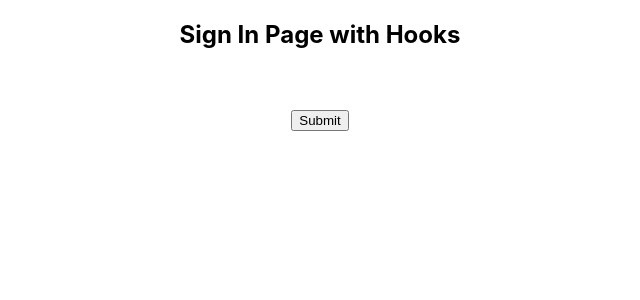
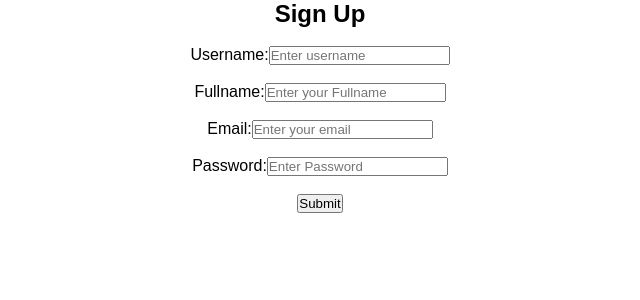
Before and after one commit to sggurjeet/reactreduxdemo, a React (Create React App) app: page / in a window 1280 px wide. Shown: the top 300 px of the page, without its empty margins (320-960 px from the left). Built offline with nearby package versions, Linux system fonts and the light colour scheme.

Commit message:
independent validation for fields

```diff
--- a/src/App.js
+++ b/src/App.js
@@ -1,7 +1,7 @@
 // import logo from './logo.svg';
-import './App.css';
-import { Provider } from 'react-redux';
-import store from './redux/store';
+import "./App.css";
+import { Provider } from "react-redux";
+import store from "./redux/store";
 // import CakeContainer from './components/CakeContainer';
 // import HooksCakeContainer from './components/HooksCakeContainer';
 // import IceCreamContainer from './components/IceCreamContainer';
@@ -10,18 +10,16 @@ import store from './redux/store';
 // import UserContainer from './components/UserContainer';
 // import AxiosTest from './components/axiosTest';
 //import Login from './components/Login/Login';
-//import NewLogin from './components/Login/NewLogin';
-import LoginHooks from './components/Login/LoginHooks';
-
-
+import NewLogin from "./components/Login/NewLogin";
+//import LoginHooks from "./components/Login/LoginHooks";
 
 function App() {
   return (
     <Provider store={store}>
-     <div className="App">
-     <LoginHooks />
-
-       {/*
+      <div className="App">
+        <NewLogin />
+        {/*
+       <LoginHooks />
        <NewLogin />
       <Login />
        <AxiosTest />
@@ -33,7 +31,7 @@ function App() {
        <ItemContainer cake />
        <ItemContainer />
        */}
-     </div>
+      </div>
     </Provider>
   );
 }
--- a/src/components/Login/LoginHooks.js
+++ b/src/components/Login/LoginHooks.js
@@ -1,35 +1,30 @@
-import React,{useState}from 'react'
+import React, { useState } from "react";
 
-function LoginHooks() {
-       //Set Initial State
-       const [state, setState] = useState({username:''});
+function LoginHooks(props) {
+  //Set Initial State
+  const [state, setState] = useState({
+    username: "",
+    password: "",
+  });
+  const [error, setError] = useState();
 
-     const handleChange = (e)=>{
-         setState({
-             ...state,
-             [e.target.name]:e.target.value
-         });
-     };
-     const handleSubmit = () =>{
-        console.log("this is submitted")
-     };
-    return (
-        <div>
-            <h2>Sign In Page with Hooks</h2>
-            <div>
-             <div>
-              {/* <label htmlFor="username">Username:</label>
-              <input type="text" name="username" value={state.username} onChange={handleChange}placeholder="Enter username" id="username" /> */}
-              <br/>
-              <br/>
-              <div>
-               <input type="submit" name="submit" onSubmit={()=>handleSubmit} />
-              </div>
-              <br/>
-             </div>
-            </div>
-        </div>
-    )
+  const handleChange = (e) => {
+    const { value, name } = e.target;
+    setState((state) => ({
+      ...state,
+      [name]: value,
+    }));
+  };
+
+  const handleSubmit = (e) => {
+    e.preventDefault();
+    const payload = {
+      username: state.username,
+      password: state.password,
+    };
+    console.log(payload);
+  };
+  return;
 }
 
-export default LoginHooks
+export default LoginHooks;
--- a/src/components/Login/NewLogin.js
+++ b/src/components/Login/NewLogin.js
@@ -1,34 +1,38 @@
-import React, { Component } from 'react'
-import './style.css'
+import React, { Component } from "react";
+import "./style.css";
 
 class NewLogin extends Component {
-  constructor(){
+  constructor() {
     super();
-    this.state ={
-      input:{
-        username:'',
-        fullname:'',
-        password:'',
-        email:''
+    this.state = {
+      input: {
+        username: "",
+        fullname: "",
+        password: "",
+        email: "",
       },
-      errors:{}
-    }
-    this.handleSubmit=this.handleSubmit.bind(this);
-    this.handleChange=this.handleChange.bind(this);
-    this.validate=this.validate.bind(this);
+      errors: {},
+    };
+    // this.handleSubmit = this.handleSubmit.bind(this);
+    // this.handleChange = this.handleChange.bind(this);
+    // this.validateUserName = this.validateUserName.bind(this);
+    // this.validateFullName = this.validateFullName.bind(this);
+    // this.validateEmail = this.validateEmail.bind(this);
+    // this.validatePassword = this.validatePassword.bind(this);
+    // this.validate = this.validate.bind(this);
   }
   //Handle Change Function
-  handleChange(e){
+  handleChange = (e) => {
     e.preventDefault();
     let input = this.state.input;
-    input[e.target.name]=e.target.value;
-    this.setState({input});
-  }
+    input[e.target.name] = e.target.value;
+    this.setState({ input });
+  };
 
   //Handle Submit Function
-  handleSubmit(e) {
+  handleSubmit = (e) => {
     e.preventDefault();
-   if(this.validate()){
+    if (this.validate()) {
       console.log(this.state);
 
       let input = {};
@@ -36,77 +40,150 @@ class NewLogin extends Component {
       input["fullname"] = "";
       input["password"] = "";
       input["email"] = "";
-    this.setState({input:input});
+      this.setState({ input: input });
 
       alert(`${this.state.input.username} your form is submitted`);
     }
+  };
+
+  //INDEPENDENT VALIDATION SO AS ONLY THE FIELD THAT HAS AN ERROR WILL THROW IT OTHERWISE
+  //Independent Validation for Username
+  validateUserName = () => {
+    const { input } = this.state;
+    const errors = {};
+
+    let isValid = true;
+
+    const re = /^\S*$/;
+
+    if (!input.username) {
+      isValid = false;
+      errors["username"] = "Please enter your username.";
+    } else if (
+      input.username?.trim().length < 6 ||
+      !re.test(input["username"])
+    ) {
+      isValid = false;
+      errors["username"] = "Please enter valid username.";
+    } else {
+      errors["username"] = "";
     }
-  validate(){
-    let input = this.state.input;
+
+    this.setState((prevState) => ({
+      errors: { ...prevState.errors, ...errors },
+    }));
+    return isValid;
+  };
+
+  //Independent Validation for Fullname
+  validateFullName = () => {
+    const { input } = this.state;
+    const errors = {};
+
+    let isValid = true;
+
+    const re = /^\S*$/;
+
+    if (!input.fullname) {
+      isValid = false;
+      errors["fullname"] = "Please enter your fullname.";
+    } else if (
+      input.fullname?.trim().length < 6 ||
+      !re.test(input["fullname"])
+    ) {
+      isValid = false;
+      errors["fullname"] = "Please enter valid fullname.";
+    } else {
+      errors["fullname"] = "";
+    }
+
+    this.setState((prevState) => ({
+      errors: { ...prevState.errors, ...errors },
+    }));
+    return isValid;
+  };
+
+  //Independent Validation for Email
+  validateEmail = () => {
+    const { input } = this.state;
+    const errors = {};
+
+    let isValid = true;
+    let lastAtPos = input["email"].lastIndexOf("@");
+    let lastDotPos = input["email"].lastIndexOf(".");
+
+    if (!input["email"]) {
+      isValid = false;
+      errors["email"] = "Please enter a valid email.";
+    } else if (
+      !(
+        lastAtPos < lastDotPos &&
+        lastAtPos > 0 &&
+        input["email"].indexOf("@@") === -1 &&
+        lastDotPos > 2 &&
+        input["email"].length - lastDotPos > 2
+      )
+    ) {
+      isValid = false;
+      errors["email"] = "Email is not valid";
+    } else {
+      errors["email"] = "";
+    }
+
+    this.setState((prevState) => ({
+      errors: { ...prevState.errors, ...errors },
+    }));
+    return isValid;
+  };
+  //Independent Validation for Password
+  validatePassword = () => {
+    const { input } = this.state;
+    const errors = {};
+    let isValid = true;
+
+    if (!input.password) {
+      isValid = false;
+      errors["password"] = "Please enter your password.";
+    } else if (input.password?.trim().length < 8) {
+      isValid = false;
+      errors["password"] = "Please add at least 8 charachter.";
+    } else {
+      errors["password"] = "";
+    }
+
+    this.setState((prevState) => ({
+      errors: { ...prevState.errors, ...errors },
+    }));
+    return isValid;
+  };
+  validate = () => {
     let errors = {};
     let isValid = true;
 
     //Username Validation
-    if (!input["username"]) {
-      isValid = false;
-      errors["username"] = "Please enter your username.";
-    }
-    if (typeof input["username"] !== "undefined") {
-      const re = /^\S*$/;
-      if(input["username"].trim().length < 6 || !re.test(input["username"])){
-          isValid = false;
-          errors["username"] = "Please enter valid username.";
-      }
-    }
+    isValid = this.validateUserName();
+
     //Fullname Validation
-    if (!input["fullname"]) {
-      isValid = false;
-      errors["fullname"] = "Please enter your Fullname.";
-    }
-    if (typeof input["fullname"] !== "undefined") {
-      const re = /^\S*$/;
-      if(input["fullname"].trim().length < 6 || !re.test(input["fullname"])){
-          isValid = false;
-          errors["fullname"] = "Please enter valid Fullname.";
-      }
-    }
+    isValid = this.validateFullName();
+
     //Email Validation
-    if (!input["email"]){
-      isValid = false;
-      errors["email"] = "Please enter a valid email."
-    }
-    if(typeof input["email"] !== "undefined"){
-      let lastAtPos = input["email"].lastIndexOf('@');
-      let lastDotPos = input["email"].lastIndexOf('.');
+    isValid = this.validateEmail();
 
-      if (!(lastAtPos < lastDotPos && lastAtPos > 0 && input["email"].indexOf('@@') === -1 && lastDotPos > 2 && (input["email"].length - lastDotPos) > 2)) {
-        isValid = false;
-        errors["email"] = "Email is not valid";
-      }
-    }
     //Password Validation
-    if (!input["password"]) {
-      isValid = false;
-      errors["password"] = "Please enter your password.";
-    }
-    if (typeof input["password"] !== "undefined") {
-      if(input["password"].trim().length < 8){
-          isValid = false;
-          errors["password"] = "Please add at least 8 charachter.";
-      }
-    }
-    this.setState({
-      errors: errors
-    });
+    isValid = this.validatePassword();
+
+    this.setState((prevState) => ({
+      errors: { ...prevState.errors, ...errors },
+    }));
 
     return isValid;
-  }
+  };
 
   render() {
     return (
-      <div >
+      <div>
         <h2>Sign Up</h2>
-        <br/>
+        <br />
         <form onSubmit={this.handleSubmit}>
           {/* Username Input Field */}
           <div>
@@ -116,27 +193,29 @@ class NewLogin extends Component {
               name="username"
               value={this.state.input.username}
               onChange={this.handleChange}
-              onBlur={this.validate}
+              onBlur={this.validateUserName}
               placeholder="Enter username"
-              id="username" />
-              <br/>
+              id="username"
+            />
+            <br />
             <div>{this.state.errors.username}</div>
-              <br/>
+            <br />
           </div>
           {/* FullName Input Field */}
           <div>
             <label htmlFor="Fullname">Fullname:</label>
             <input
               type="text"
-              name="Fullname"
+              name="fullname"
               value={this.state.input.fullname}
               onChange={this.handleChange}
-              onBlur={this.validate}
+              onBlur={this.validateFullName}
               placeholder="Enter your Fullname"
-              id="Fullname" />
-              <br/>
+              id="fullname"
+            />
+            <br />
             <div>{this.state.errors.fullname}</div>
-              <br/>
+            <br />
           </div>
           {/* Email Input Field */}
           <div>
@@ -146,12 +225,13 @@ class NewLogin extends Component {
               name="email"
               value={this.state.input.email}
               onChange={this.handleChange}
-              onBlur={this.validate}
+              onBlur={this.validateEmail}
               placeholder="Enter your email"
-              id="email" />
-              <br/>
+              id="email"
+            />
+            <br />
             <div>{this.state.errors.email}</div>
-              <br/>
+            <br />
           </div>
           {/* Password Input Field */}
           <div>
@@ -161,19 +241,20 @@ class NewLogin extends Component {
               name="password"
               value={this.state.input.password}
               onChange={this.handleChange}
-              onBlur={this.validate}
+              onBlur={this.validatePassword}
               placeholder="Enter Password"
-              id="Password" />
-              <br/>
+              id="Password"
+            />
+            <br />
             <div>{this.state.errors.password}</div>
-              <br/>
+            <br />
           </div>
           {/* Submit Input */}
           <input type="submit" value="Submit" />
         </form>
       </div>
-    )
+    );
   }
 }
 
-export default NewLogin
+export default NewLogin;
```
Lines whose indentation alone changed are shown as unchanged.
